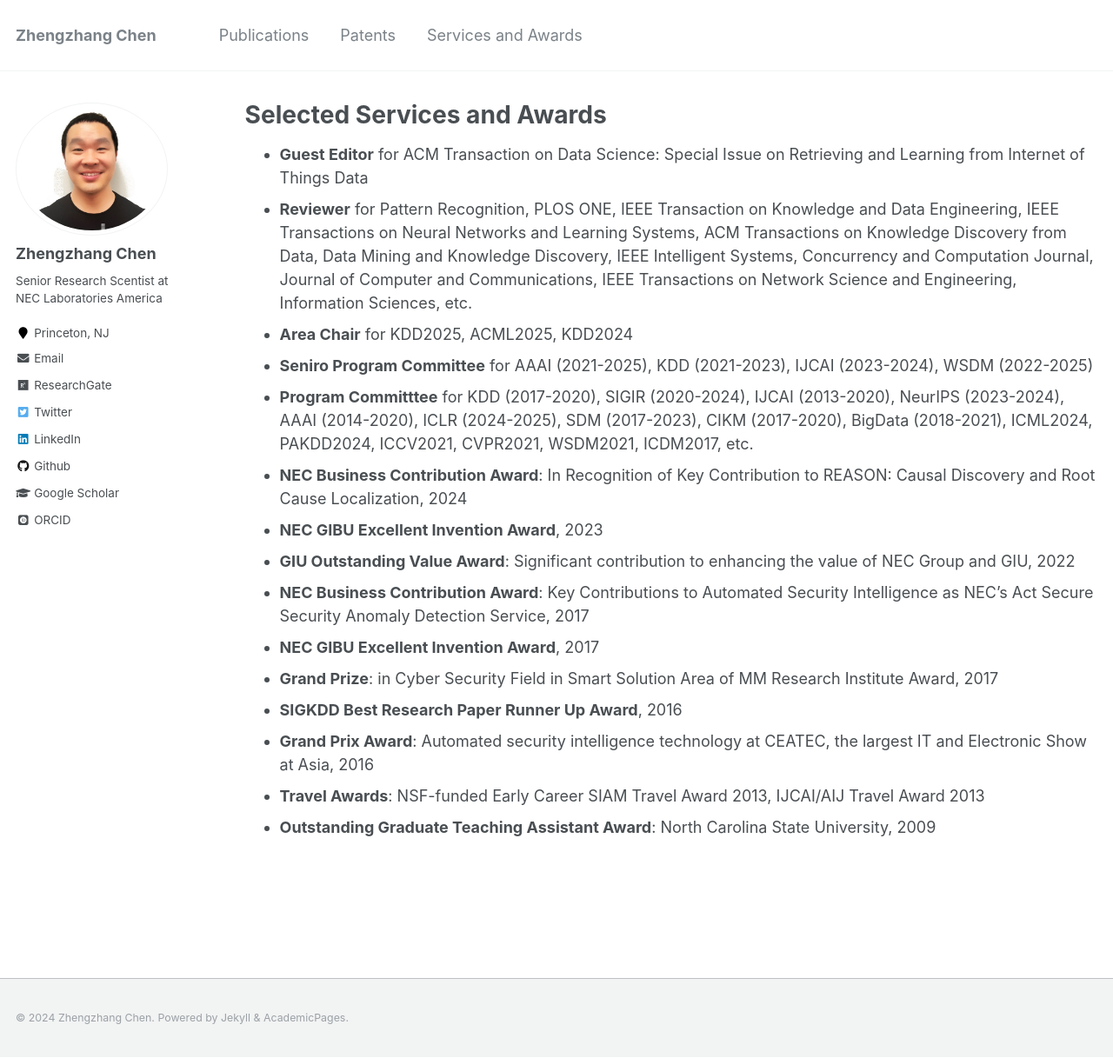
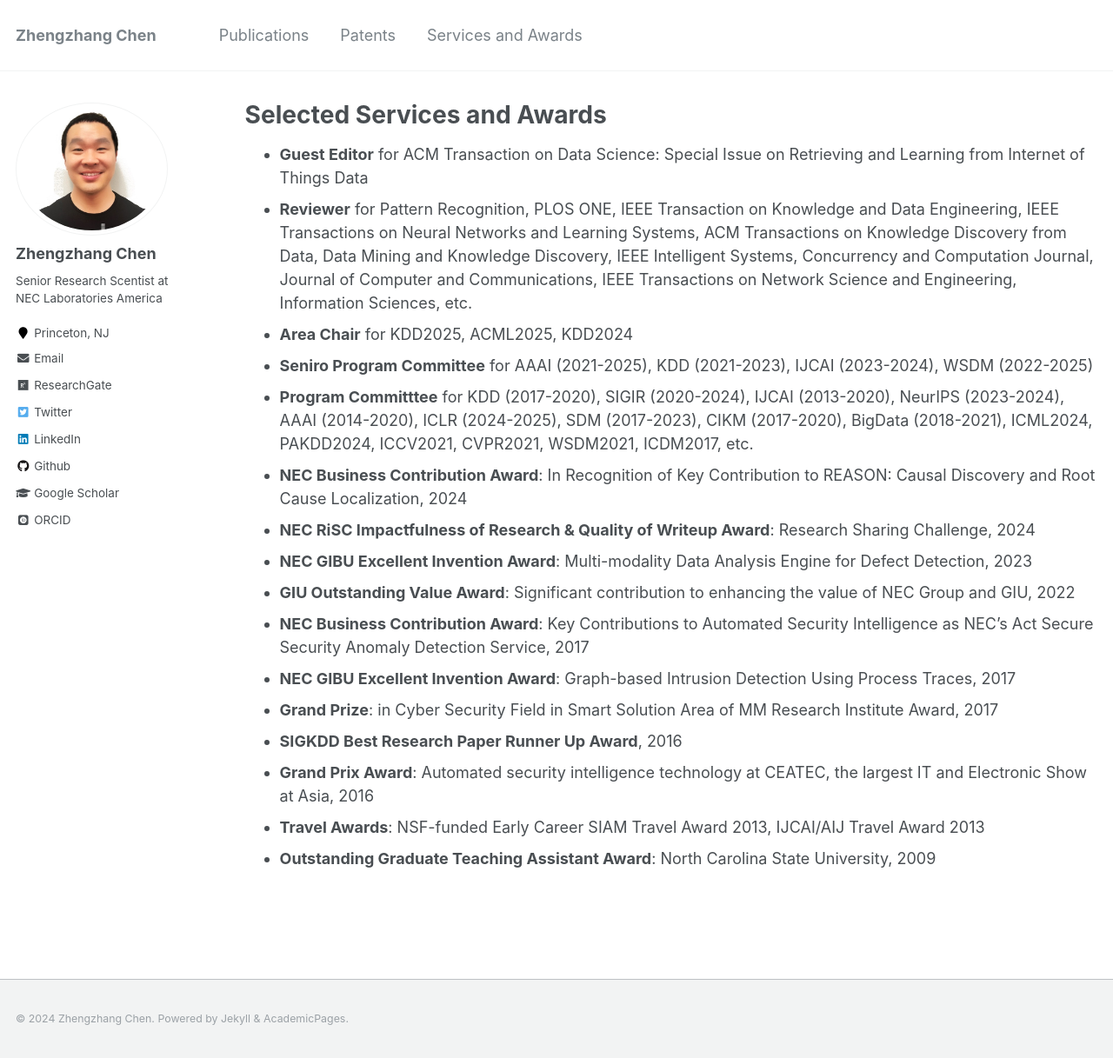
Before and after one commit to zhengzhangchen/zhengzhangchen.github.io, a Jekyll site: the page built from _pages/award.md, in a window 1280 px wide and 1217 px high. Shown: the whole window at 87% size. Built offline with Jekyll 4.4.1, drawn with Linux system fonts in a browser that asks for light colours; some web fonts are replaced.

Commit message:
Update award.md

```diff
--- a/_pages/award.md
+++ b/_pages/award.md
@@ -11,10 +11,11 @@ author_profile: true
 - **Seniro Program Committee** for AAAI (2021-2025), KDD (2021-2023), IJCAI (2023-2024), WSDM (2022-2025)
 - **Program Committtee** for KDD (2017-2020), SIGIR (2020-2024), IJCAI (2013-2020), NeurIPS (2023-2024), AAAI (2014-2020), ICLR (2024-2025), SDM (2017-2023), CIKM (2017-2020), BigData (2018-2021), ICML2024, PAKDD2024, ICCV2021, CVPR2021, WSDM2021, ICDM2017, etc.
 - **NEC Business Contribution Award**: In Recognition of Key Contribution to REASON: Causal Discovery and Root Cause Localization, 2024
-- **NEC GIBU Excellent Invention Award**, 2023
+- **NEC RiSC Impactfulness of Research & Quality of Writeup Award**: Research Sharing Challenge, 2024
+- **NEC GIBU Excellent Invention Award**: Multi-modality Data Analysis Engine for Defect Detection, 2023
 - **GIU Outstanding Value Award**: Significant contribution to enhancing the value of NEC Group and GIU, 2022
 - **NEC Business Contribution Award**: Key Contributions to Automated Security Intelligence as NEC’s Act Secure Security Anomaly Detection Service, 2017
-- **NEC GIBU Excellent Invention Award**, 2017
+- **NEC GIBU Excellent Invention Award**: Graph-based Intrusion Detection Using Process Traces, 2017
 - **Grand Prize**: in Cyber Security Field in Smart Solution Area of MM Research Institute Award, 2017
 - **SIGKDD Best Research Paper Runner Up Award**, 2016
 - **Grand Prix Award**: Automated security intelligence technology at CEATEC, the largest IT and Electronic Show at Asia, 2016
```
